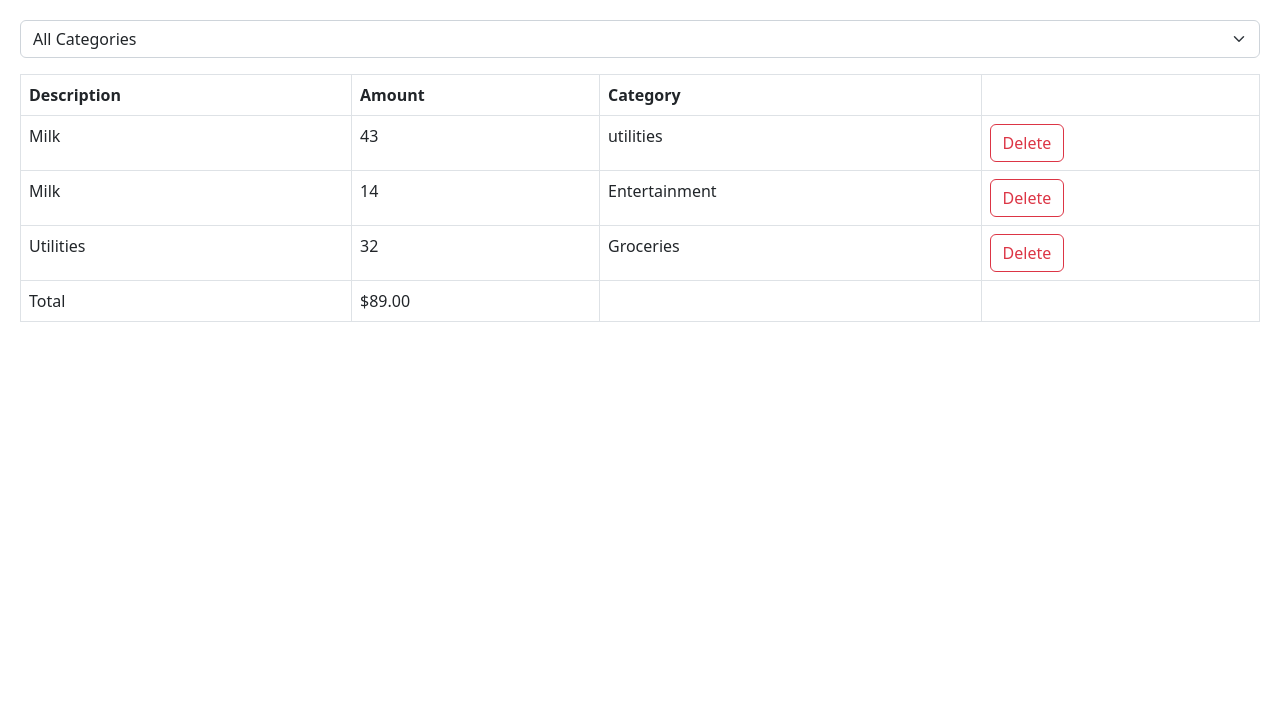
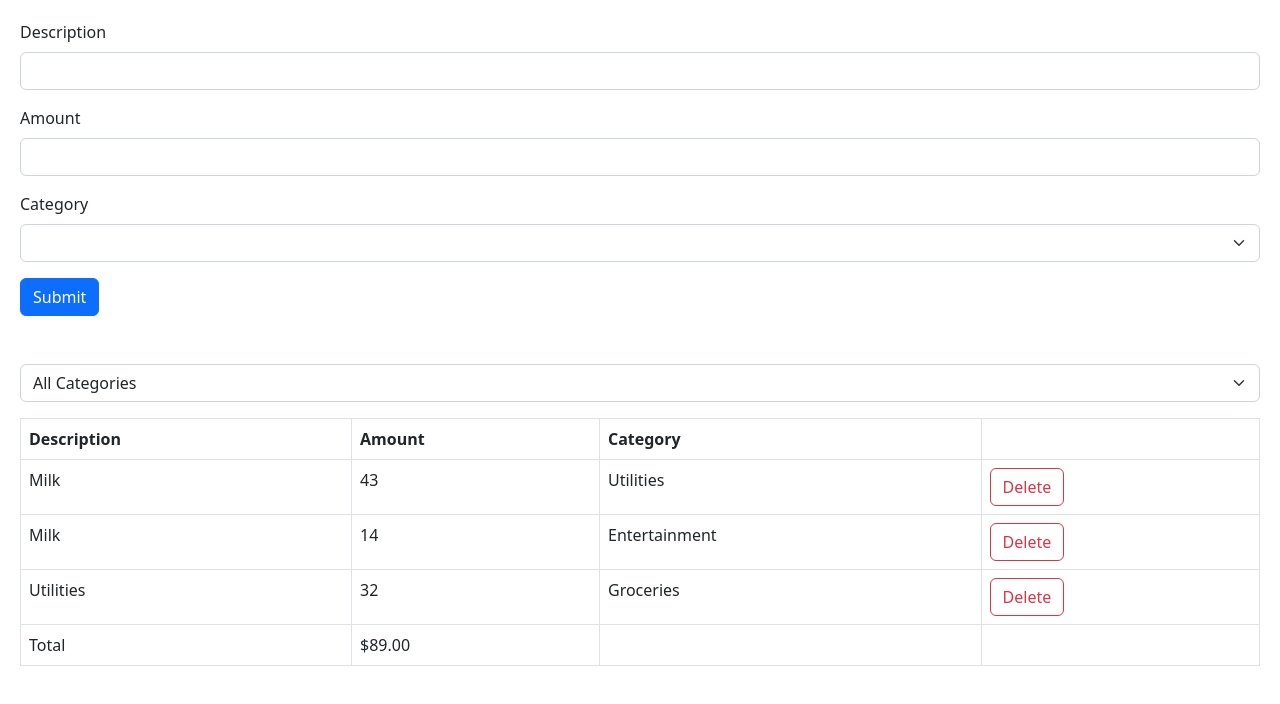
Before and after one commit to MdAbbas110/Learning-React, a React (Vite) app: page / in a window 1280 px wide. Shown: the top 704 px of the page. Built offline with nearby package versions, Linux system fonts and the light colour scheme.

Commit message:
Expense from with all inputs required

```diff
--- a/src/App.tsx
+++ b/src/App.tsx
@@ -1,6 +1,9 @@
 import { useState } from 'react';
 import ExpenseList from './expense-tracker/components/ExpenseList';
 import ExpenseFilter from './expense-tracker/components/ExpenseFilter';
+import ExpenseForm from './expense-tracker/components/ExpenseForm';
+
+export const Category = ['Groceries', 'Utilities', 'Entertainment'];
 
 function App() {
   const [selectedCategory, setSelectedCategory] = useState('');
@@ -10,7 +13,7 @@
       id: 1,
       description: 'Milk',
       amount: 43,
-      category: 'utilities',
+      category: 'Utilities',
     },
     {
       id: 2,
@@ -32,6 +35,9 @@
 
   return (
     <div>
+      <div className='mb-5'>
+        <ExpenseForm />
+      </div>
       <div className='mb-3'>
         <ExpenseFilter
           onSelectCategories={(category) => setSelectedCategory(category)}
--- a/src/expense-tracker/components/ExpenseFilter.tsx
+++ b/src/expense-tracker/components/ExpenseFilter.tsx
@@ -1,3 +1,5 @@
+import { Category } from '../../App';
+
 interface Props {
   onSelectCategories: (category: string) => void;
 }
@@ -9,9 +11,11 @@
       onChange={(e) => onSelectCategories(e.target.value)}
     >
       <option value=''>All Categories</option>
-      <option value='Groceries'>Groceries </option>
-      <option value='Utilities'>Utilities</option>
-      <option value='Entertainment'>Entertainment</option>
+      {Category.map((category) => (
+        <option key={category} value={category}>
+          {category}
+        </option>
+      ))}
     </select>
   );
 };
--- /dev/null
+++ b/src/expense-tracker/components/ExpenseForm.tsx
@@ -0,0 +1,36 @@
+import { Category } from '../../App';
+
+const ExpenseForm = () => {
+  return (
+    <form action=''>
+      <div className='mb-3'>
+        <label htmlFor='description' className='form-label'>
+          Description
+        </label>
+        <input id='description' type='text' className='form-control' />
+      </div>
+      <div className='mb-3'>
+        <label htmlFor='amount' className='form-label'>
+          Amount
+        </label>
+        <input id='amount' type='number' className='form-control' />
+      </div>
+      <div className='mb-3'>
+        <label htmlFor='category' className='form-label'>
+          Category
+        </label>
+        <select id='category' className='form-select'>
+          <option value=''></option>
+          {Category.map((category) => (
+            <option key={category} value={category}>
+              {category}
+            </option>
+          ))}
+        </select>
+      </div>
+      <button className='btn btn-primary'>Submit</button>
+    </form>
+  );
+};
+
+export default ExpenseForm;
```
